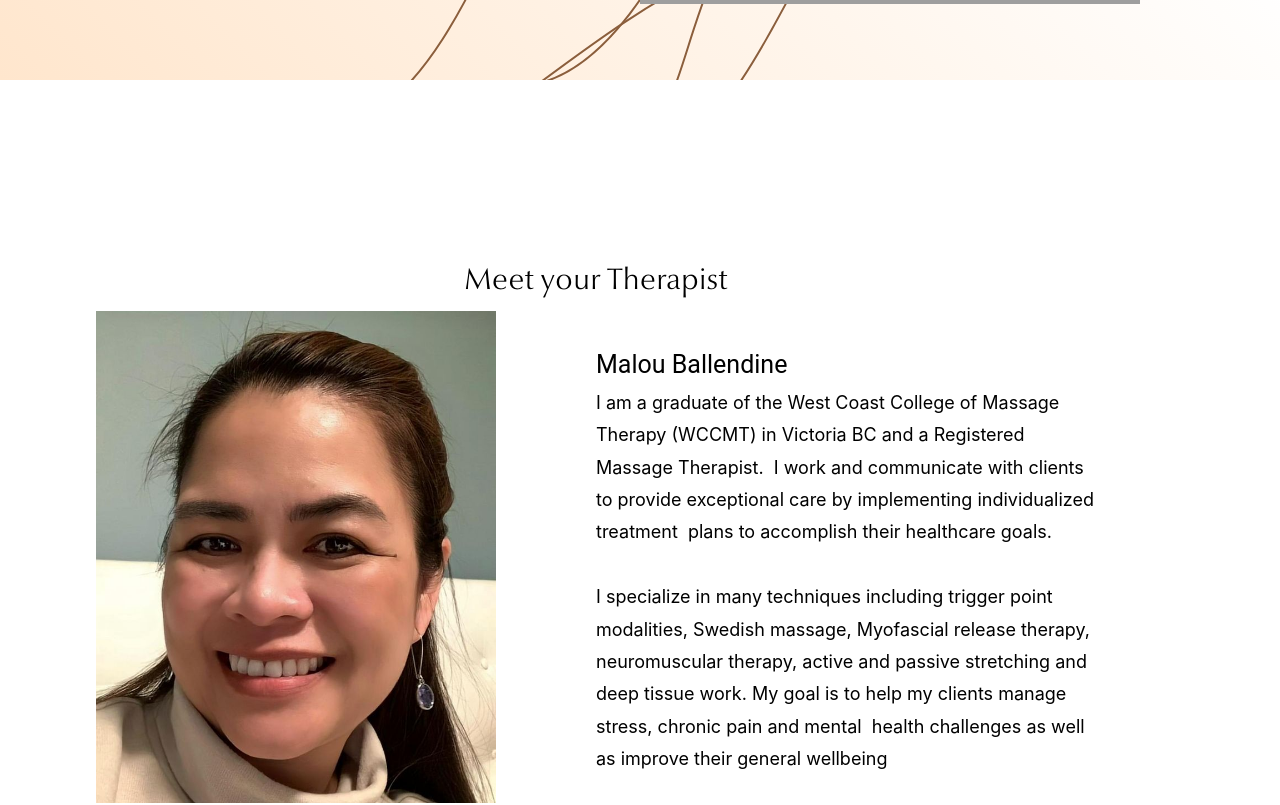
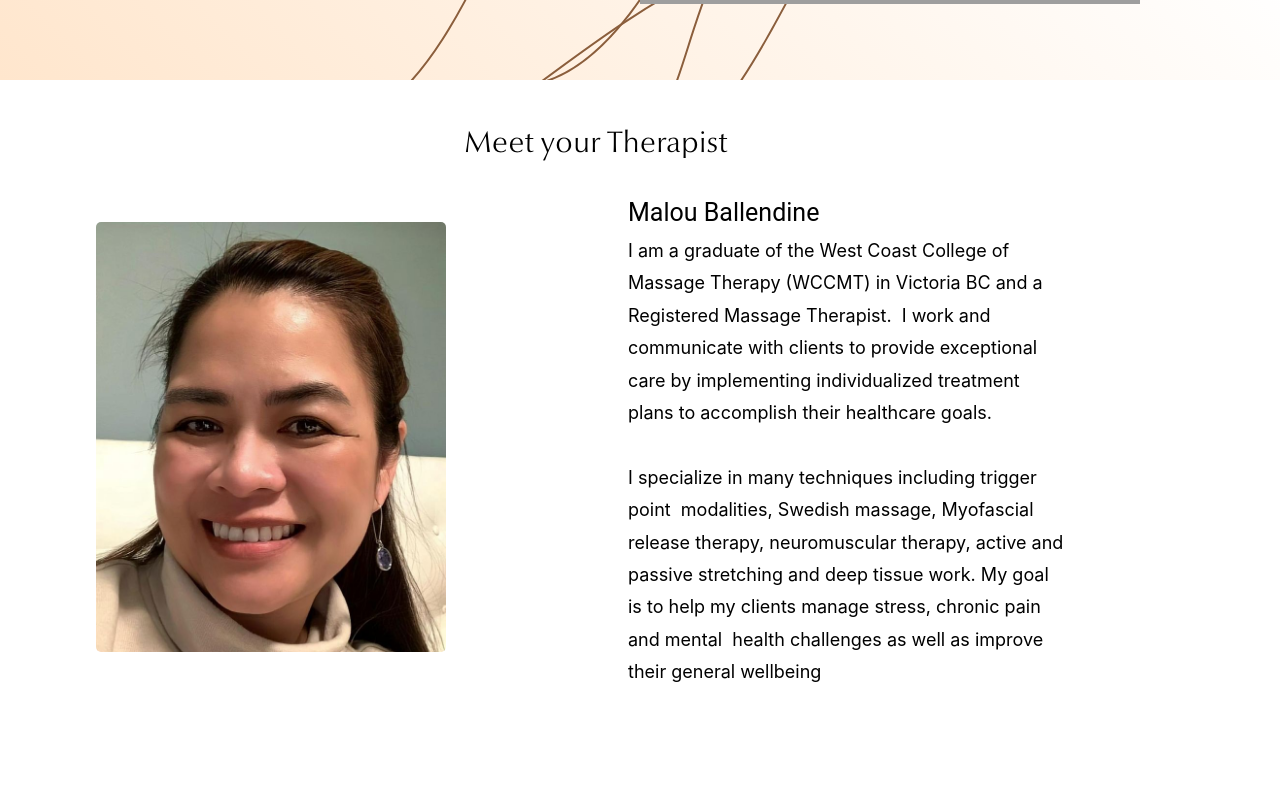
Before and after one commit to jshiii117/oasis-massage-saanich, a React (Create React App) app: page / in a window 1280 px wide. Shown: the part 480-1285 px from the top of the page. Built offline with nearby package versions, Linux system fonts and the light colour scheme; grey boxes are pictures that could not be loaded.

Commit message:
Add backgrounds

```diff
--- a/src/components/aboutSection.js
+++ b/src/components/aboutSection.js
@@ -1,7 +1,7 @@
 import React, { forwardRef } from "react";
 import { Grid, Typography, useMediaQuery } from "@mui/material";
 import "../App.css";
-import { HelveticaType, OptimaType } from "../styles/globalStyles";
+import { OptimaType } from "../styles/globalStyles";
 import theme from "../styles/theme";
 
 const AboutSection = forwardRef((props, ref) => {
@@ -13,10 +13,8 @@ const AboutSection = forwardRef((props, ref) => {
         direction="column"
         display="flex"
         width="100%"
-        height="100vh"
         maxWidth={1000}
-        justifyContent="center"
-        sx={{ mb: 4, zIndex: 1 }}
+        sx={{ mb: "2rem", zIndex: 1, alignContent: "center" }}
       >
         <Grid item>
           <OptimaType
@@ -33,7 +31,6 @@ const AboutSection = forwardRef((props, ref) => {
             display="flex"
             width="100%"
             maxWidth={2000}
-            alignSelf="center"
             sx={{
               alignItems: "center",
               textAlign: useMediaQuery(theme.breakpoints.up("md"))
@@ -41,21 +38,18 @@ const AboutSection = forwardRef((props, ref) => {
                 : "center",
             }}
           >
-            <Grid
-              item
-              md={6}
-              sx={{ alignContent: "center", justifyContent: "center" }}
-            >
+            <Grid item md={6}>
               <img
                 src={process.env.PUBLIC_URL + "/headshot.png"}
                 alt="Placeholder alt text"
                 style={{
                   maxWidth: useMediaQuery(theme.breakpoints.up("md"))
-                    ? "80%"
+                    ? "70%"
                     : "40%",
                   height: "auto",
                   alignSelf: "end",
                   justifySelf: "end",
+                  borderRadius: 5,
                 }}
               />
             </Grid>
@@ -64,6 +58,9 @@ const AboutSection = forwardRef((props, ref) => {
               md={6}
               sx={{
                 maxWidth: "100%",
+                backgroundColor: "white",
+                padding: "2rem",
+                borderRadius: 5,
               }}
             >
               <Typography
--- a/src/components/contactSection.js
+++ b/src/components/contactSection.js
@@ -14,6 +14,7 @@ import Face2Icon from "@mui/icons-material/Face2";
 import StoreIcon from "@mui/icons-material/Store";
 import ContactSupportIcon from "@mui/icons-material/ContactSupport";
 import { OptimaType } from "../styles/globalStyles";
+import theme from "../styles/theme";
 
 const ContactSection = forwardRef((props, ref) => {
   return (
@@ -44,10 +45,16 @@ const ContactSection = forwardRef((props, ref) => {
             width="100%"
             sx={{ mb: 4, backgroundColor: "", justifyContent: "space-evenly" }}
           >
-            <Box lg={6} sx={{ backgroundColor: "grey" }}>
+            <Box
+              lg={6}
+              sx={{
+                backgroundColor: theme.palette.secondary.main,
+                borderRadius: 5,
+              }}
+            >
               <img
                 src={process.env.PUBLIC_URL + "/25.png"}
-                alt="Your image description"
+                alt="Contact Decor"
                 width={300}
               />
             </Box>
@@ -64,6 +71,7 @@ const ListItemStyled = styled(ListItem)({
   borderRadius: "20px",
   padding: "10px",
   marginBottom: "10px",
+  backgroundColor: "white",
 });
 
 function ContactList() {
```
